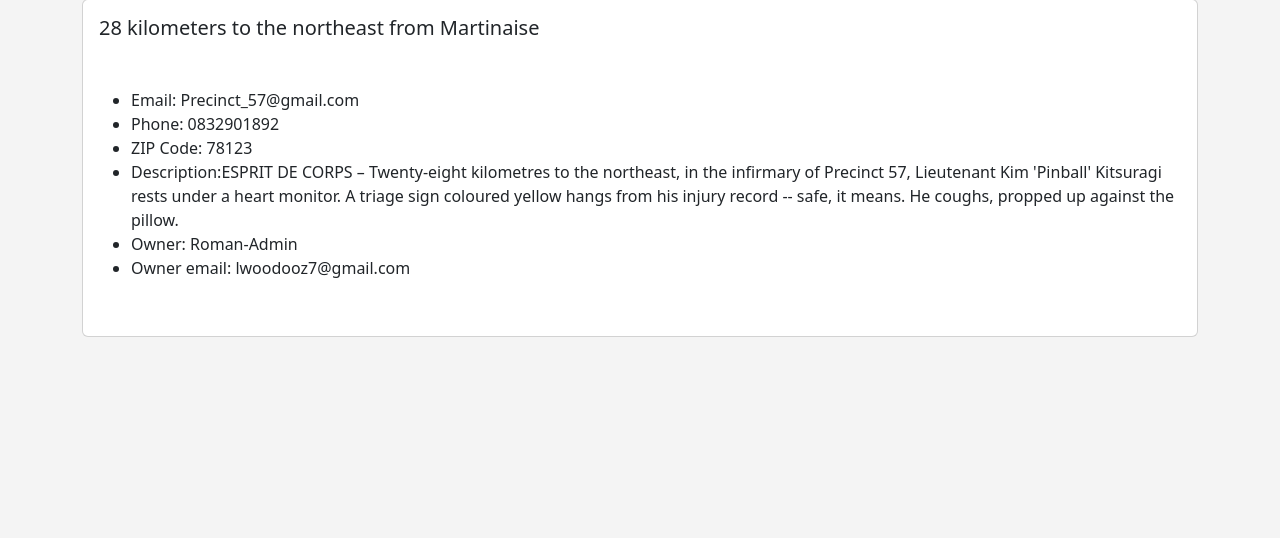
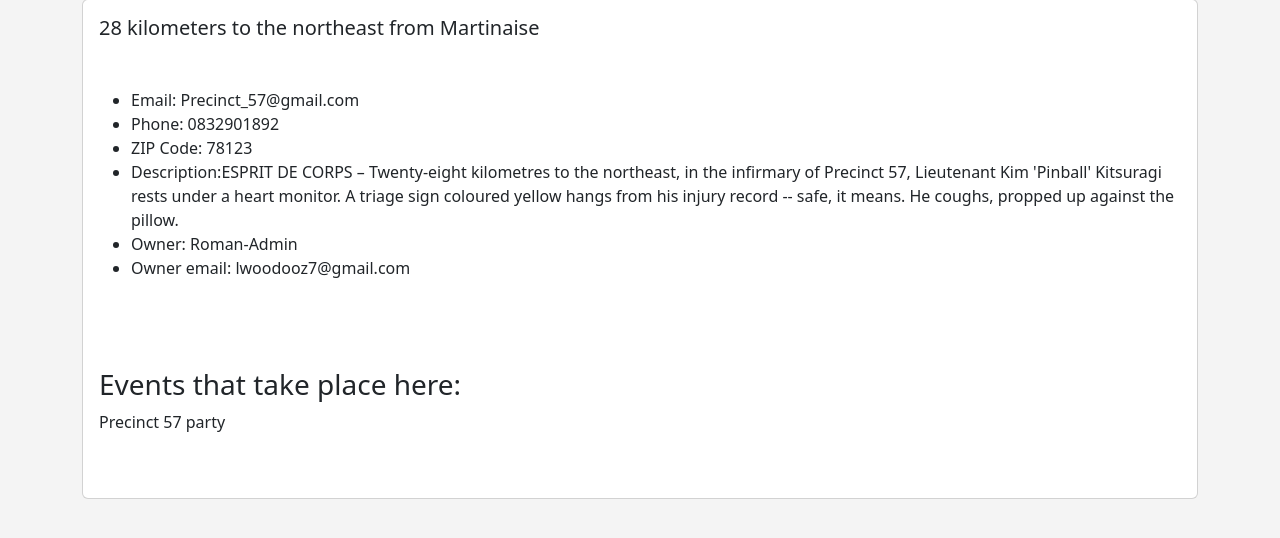
Before and after one commit to RomanNaumenko/club_house_project, a Django app: page /home/show_venue/1 in a window 1280 px wide. Shown: the part 185-723 px from the top of the page. Run offline with Django 4.2, Linux system fonts and the light colour scheme; data comes from the database, SQL or seed files in the repository.

Commit message:
Add information about events at the venue page.

```diff
--- a/event/views.py
+++ b/event/views.py
@@ -95,8 +95,10 @@ def add_venue(request):
 
 def show_venue_by_id(request, venue_id):
     venue = Venue.objects.get(pk=venue_id)
+    venue_events = venue.event_set.all()
     venue_owner = User.objects.get(pk=venue.owner)
-    return render(request, 'events/show_venue.html', {"venue": venue, "venue_owner": venue_owner})
+    return render(request, 'events/show_venue.html', {"venue": venue, "venue_owner": venue_owner,
+                                                      "venue_events": venue_events})
 
 
 def search_for_venues(request):
--- a/templates/events/show_venue.html
+++ b/templates/events/show_venue.html
@@ -17,6 +17,18 @@
     </ul>
       <br>
         {% if venue.venue_image %}<img src="{{ venue.venue_image.url }}" width="700">{% endif %}
+      <br>
+      <br>
+        {% if venue_events %}
+            <h3>Events that take place here:</h3>
+            {% for event in venue_events %}
+                <a>{{ event.name }}</a>
+            {% endfor %}
+        {% else %}
+            <h3>There is no venues that taking place here for now ...</h3>
+        {% endif %}
+        <br><br><br>
   </div>
 </div>
+
 {% endblock %}
```
